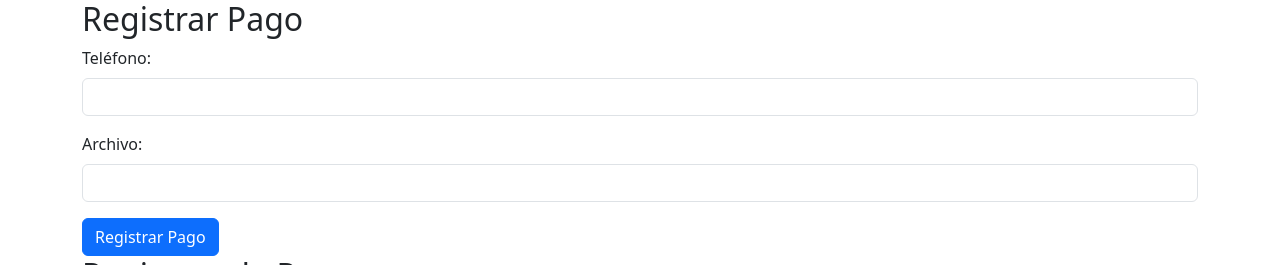
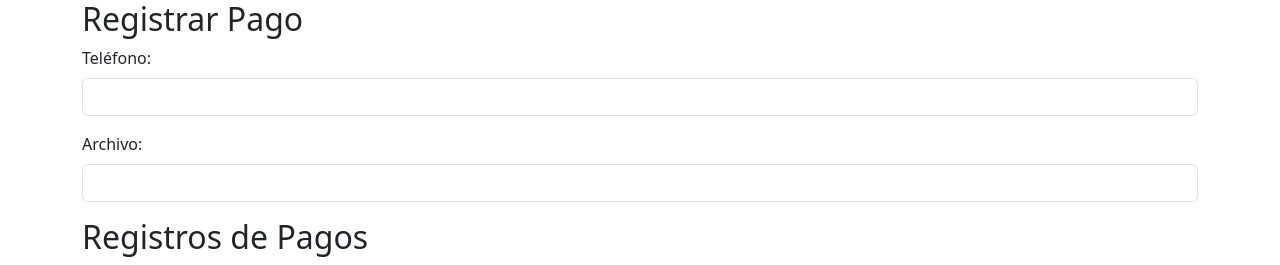
Before and after one commit to Tadexcholo/render, a Flask app: page / in a window 1280 px wide. Shown: the top 265 px of the page. Run offline with Flask 3, Linux system fonts and the light colour scheme; data that the repository does not hold is empty; some libraries are stand-ins or nearby versions.

Commit message:
Update app.html

```diff
--- a/templates/app.html
+++ b/templates/app.html
@@ -24,7 +24,7 @@
                 <label for="txtArchivo" class="form-label">Archivo:</label>
                 <input type="text" class="form-control" id="txtArchivo" required>
             </div>
-            <button type="submit" class="btn btn-primary">Registrar Pago</button>
+
         </form>
 
         <h2>Registros de Pagos</h2>
```
